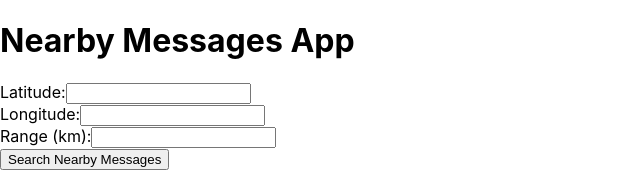
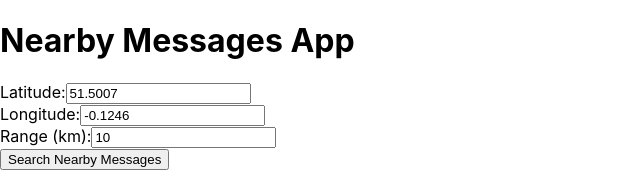
Before and after one commit to dominicporter/nearby-messages-app, a React (Create React App) app: page / in a window 1280 px wide. Shown: the top 193 px of the page, without its empty margins (0-640 px from the left). Built offline with nearby package versions, Linux system fonts and the light colour scheme.

Commit message:
Set defaults for text boxes

```diff
--- a/src/NearbyMessagesForm.js
+++ b/src/NearbyMessagesForm.js
@@ -1,15 +1,15 @@
-import React, { useState } from 'react';
-import axios from 'axios';
+import React, { useState } from "react";
+import axios from "axios";
 
 const API_URL =
-  process.env.NODE_ENV === 'production'
+  process.env.NODE_ENV === "production"
     ? process.env.REACT_APP_API_URL_PROD
     : process.env.REACT_APP_API_URL_LOCAL;
 
 const NearbyMessagesForm = () => {
-  const [latitude, setLatitude] = useState('');
-  const [longitude, setLongitude] = useState('');
-  const [range, setRange] = useState('');
+  const [latitude, setLatitude] = useState("51.5007"); // Parliament Square latitude
+  const [longitude, setLongitude] = useState("-0.1246"); // Parliament Square longitude
+  const [range, setRange] = useState("10"); // 10 km range
   const [messages, setMessages] = useState([]);
 
   const handleSubmit = async (e) => {
@@ -20,7 +20,7 @@ const NearbyMessagesForm = () => {
       });
       setMessages(response.data);
     } catch (error) {
-      console.error('Error fetching nearby messages:', error);
+      console.error("Error fetching nearby messages:", error);
     }
   };
 
```
